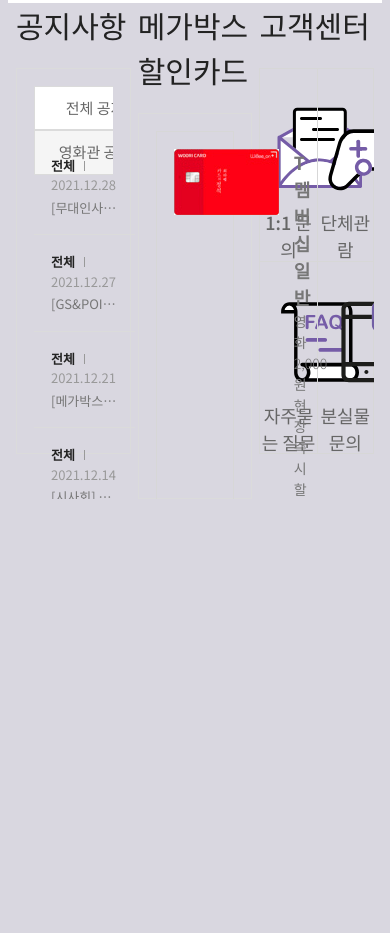
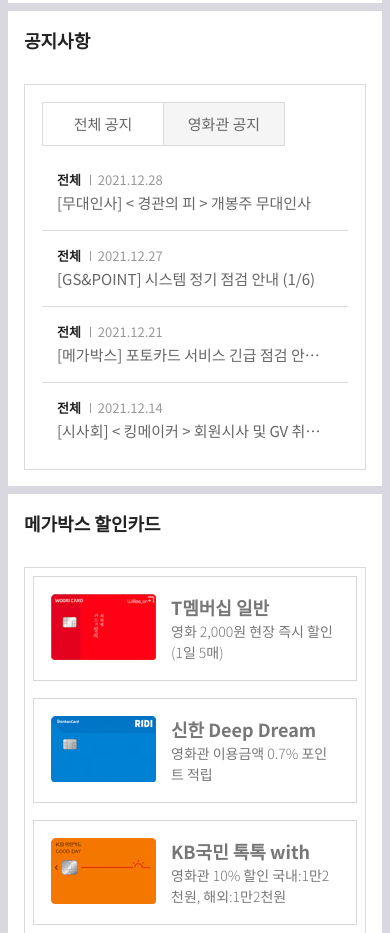
Before and after one commit to lyrical1112/megabox, a plain HTML site: page index.html in a window 390 px wide. Shown: the part 2464-3397 px from the top of the page. Before the commit the page ends 2963 px from the top, so only its background shows below. Drawn offline with Linux system fonts and the light colour scheme.

Commit message:
헬프영역 반응형, 공지사항 탭메뉴, 스킵메뉴

```diff
--- a/assets/css/style.css
+++ b/assets/css/style.css
@@ -1,4 +1,28 @@
 @charset "utf-8";
+
+/* 스킵 메뉴 */
+#skip {
+    position: relative;
+}
+
+#skip a {
+    position: absolute;
+    left: 0;
+    top: -40px;
+    width: 140px;
+    line-height: 30px;
+    border: 1px solid #fff;
+    color: #fff;
+    text-align: center;
+    background: #333;
+}
+
+#skip a:active,
+#skip a:focus {
+    top: 0;
+}
+
+
 
 /* 레이아웃 */
 #header {
@@ -718,12 +742,14 @@
 /* 헬프 */
 .help {
     overflow: hidden;
+    padding-bottom: 200px;
 }
 
 .help article {
     float: left;
     width: 32%;
     margin-right: 2%;
+    height: 350px;
 }
 
 .help article>div {
@@ -786,7 +812,7 @@
     width: 100%;
     box-sizing: border-box;
     text-align: left;
-    padding: 17px;
+    padding: 15px;
     border-bottom: 1px solid #dbdbdb;
 }
 
@@ -816,6 +842,12 @@
 .notice ul li ul li dd {
     padding-top: 3px;
     color: #777;
+}
+
+.notice ul li ul li a {
+    border: 0;
+    padding: 0;
+    width: 100%;
     overflow: hidden;
     text-overflow: ellipsis;
     white-space: nowrap;
@@ -824,6 +856,7 @@
 /* 할인카드 */
 .card {
     padding: 17px;
+    height: auto !important;
 }
 
 .card ul li {
@@ -835,6 +868,10 @@
     box-sizing: border-box;
 }
 
+.card ul li:last-child {
+    margin-bottom: 0px;
+}
+
 .card ul li span {
     position: absolute;
     left: 17px;
@@ -964,6 +1001,44 @@
 
     .banner_menu .bm_right ul:first-child {
         display: none;
+    }
+
+    .help article.help_box1 {
+        width: 49%;
+        margin-right: 2%;
+    }
+
+    .help article.help_box2 {
+        width: 49%;
+        margin-right: 0%;
+    }
+
+    .help article.help_box3 {
+        width: 100%;
+        margin-top: 2%;
+    }
+
+    .help article {
+        height: auto;
+    }
+
+    .service li {
+        width: 25%;
+        height: auto;
+    }
+
+    .service li:nth-child(1) {
+        border-bottom: 1px solid #d7d7d7;
+    }
+
+    .service li:nth-child(2) {
+        border-right: 0;
+        border-bottom: 1px solid #d7d7d7;
+    }
+
+    .service li a strong {
+        padding-bottom: 10%;
+        display: block;
     }
 }
 
@@ -1170,6 +1245,59 @@
 
     .new .new_right {
         padding: 24px;
+    }
+
+    #help .row {
+        padding: 0 24px;
+    }
+
+    .help {
+        padding-bottom: 24px;
+    }
+
+    .help article.help_box1 {
+        width: 100%;
+        padding: 24px;
+        background: #fff;
+        margin-right: 0;
+        margin-top: 24px;
+        box-sizing: border-box;
+    }
+
+    .help article.help_box2 {
+        width: 100%;
+        padding: 24px;
+        background: #fff;
+        margin-right: 0;
+        margin-top: 24px;
+        box-sizing: border-box;
+    }
+
+    .help article.help_box3 {
+        width: 100%;
+        background: #fff;
+        margin-top: 0;
+        margin-top: 24px;
+    }
+
+    .help article h3 {
+        font-size: 24px;
+        font-weight: 700;
+        height: 27px;
+        margin-bottom: 20px;
+        padding-bottom: 10px;
+    }
+
+    .help article.help_box3 h3 {
+        display: none;
+    }
+
+    .help article.help_box3>div {
+        height: auto;
+    }
+
+    .service li {
+        border: 0;
     }
 }
 
@@ -1400,6 +1528,48 @@
     .new .new_right .select .s2 {
         width: 100%;
     }
+
+    #help .row {
+        padding: 0 8px;
+    }
+
+    .help {
+        padding-bottom: 8px;
+    }
+
+    .help article.help_box1 {
+        margin-top: 8px;
+        padding: 16px;
+    }
+
+    .help article.help_box2 {
+        margin-top: 8px;
+        padding: 16px;
+    }
+
+    .help article.help_box3 {
+        margin-top: 8px;
+    }
+
+    .help article h3 {
+        font-size: 18px;
+    }
+
+    .card {
+        padding: 8px;
+    }
+
+    .service li {
+        width: 50%;
+    }
+
+    .service li:nth-child(1) {
+        border-right: 1px solid #d7d7d7;
+    }
+
+    .service li:nth-child(3) {
+        border-right: 1px solid #d7d7d7;
+    }
 }
 
 @media (max-width:480px) {}
@@ -1408,4 +1578,25 @@
     .movie_title li a {
         margin-right: 9px;
     }
-}
+
+    .notice {
+        padding: 8px;
+    }
+
+    .notice ul li a {
+        padding: 5px 10px;
+    }
+
+    .notice ul li ul {
+        left: 9px;
+        top: 56px;
+    }
+
+    .notice ul li ul li {
+        padding: 8px;
+    }
+
+    .help article>div {
+        height: 287px;
+    }
+}
--- a/assets/js/main.js
+++ b/assets/js/main.js
@@ -57,3 +57,22 @@ movBtn.click(function(e){
     movCont.css("display","none");
     movCont.eq(index).css("display","block");
 });
+
+// 공지사항 탭메뉴
+let tabMenu = $(".notice");
+
+// 컨텐츠 내용 숨기기
+tabMenu.find("ul > li > ul").hide();
+tabMenu.find("li.active > ul").show();
+
+function tabList(e) {
+    e.preventDefault(); //a태그의 #의 기능을 차단
+    let target = $(this);
+    target.next().show().parent("li").addClass("active").siblings("li").removeClass("active").find("ul").hide();
+    // 버튼을 클릭하면 ~ul을 보여주고
+    // 부모의 li태그에 클래스 추가하고
+    // 형제의 li태그에 클래스 제거하고
+    // 제거한 자식의 ul 태그를 숨겨준다
+}
+
+tabMenu.find("ul > li > a").click(tabList).focus(tabList);
--- a/index.html
+++ b/index.html
@@ -29,6 +29,13 @@
     <link href="https://fonts.googleapis.com/css2?family=Noto+Sans+KR:wght@100;300;400;500;700;900&display=swap" rel="stylesheet">
 </head>
 <body>
+    <!-- 스킵메뉴 -->
+    <div id="skip">
+        <a rel="bookmark" href="#movie">최신 영화 소식</a>
+        <a rel="bookmark" href="#event">새로운 이벤트</a>
+        <a rel="bookmark" href="#new">새로운 영화</a>
+    </div>
+
     <!-- 헤더 -->
     <header id="header">
         <div class="container">
@@ -1004,54 +1011,54 @@
                                         <li>
                                             <dl>
                                                 <dt><strong class="bar">전체</strong> <em>2021.12.28</em> </dt>
-                                                <dd>[무대인사] &lt; 경관의 피 &gt; 개봉주 무대인사</dd>
+                                                <dd><a href="#">[무대인사] &lt; 경관의 피 &gt; 개봉주 무대인사</a></dd>
                                             </dl>
                                         </li>
                                         <li>
                                             <dl>
                                                 <dt><strong class="bar">전체</strong> <em>2021.12.27</em> </dt>
-                                                <dd>[GS&POINT] 시스템 정기 점검 안내 (1/6)</dd>
+                                                <dd><a href="#">[GS&POINT] 시스템 정기 점검 안내 (1/6)</a></dd>
                                             </dl>
                                         </li>
                                         <li>
                                             <dl>
                                                 <dt><strong class="bar">전체</strong> <em>2021.12.21</em> </dt>
-                                                <dd>[메가박스] 포토카드 서비스 긴급 점검 안내 (12/22)</dd>
+                                                <dd><a href="#">[메가박스] 포토카드 서비스 긴급 점검 안내 (12/22)</a></dd>
                                             </dl>
                                         </li>
                                         <li>
                                             <dl>
                                                 <dt><strong class="bar">전체</strong> <em>2021.12.14</em> </dt>
-                                                <dd>[시사회] &lt; 킹메이커 &gt; 회원시사 및 GV 취소 안내</dd>
+                                                <dd><a href="#">[시사회] &lt; 킹메이커 &gt; 회원시사 및 GV 취소 안내</a></dd>
                                             </dl>
                                         </li>
                                     </ul>
                                 </li>
                                 <li>
                                     <a href="#">영화관 공지</a>
-                                    <ul style="display: none;">
+                                    <ul>
                                         <li>
                                             <dl>
                                                 <dt><strong class="bar">서울</strong> <em>2021.12.27</em> </dt>
-                                                <dd>[목동] 12월 26일 순간정전으로 인한 상영중단 및 취소 안내</dd>
+                                                <dd><a href="#">[목동] 12월 26일 순간정전으로 인한 상영중단 및 취소 안내</a></dd>
                                             </dl>
                                         </li>
                                         <li>
                                             <dl>
                                                 <dt><strong class="bar">인천</strong> <em>2021.12.19</em> </dt>
-                                                <dd>[송도] 12월 18일 순간정전으로 의한 상영중단 고객 안내</dd>
+                                                <dd><a href="#">[송도] 12월 18일 순간정전으로 의한 상영중단 고객 안내</a></dd>
                                             </dl>
                                         </li>
                                         <li>
                                             <dl>
                                                 <dt><strong class="bar">울산</strong> <em>2021.12.13</em> </dt>
-                                                <dd>[울산] 제 1회 울산국제영화제 상영 안내</dd>
+                                                <dd><a href="#">[울산] 제 1회 울산국제영화제 상영 안내</a></dd>
                                             </dl>
                                         </li>
                                         <li>
                                             <dl>
                                                 <dt><strong class="bar">경기도</strong> <em>2021.11.30</em> </dt>
-                                                <dd>[남양주현대아울렛 스페이스원] 영화 관람요금 변경 안내</dd>
+                                                <dd><a href="#">[남양주현대아울렛 스페이스원] 영화 관람요금 변경 안내</a></dd>
                                             </dl>
                                         </li>
                                     </ul>
@@ -1080,7 +1087,7 @@
                                 <li>
                                     <a href="#">
                                         <span><img src="assets/img/card03.jpg" srcset="assets/img/card03@2.jpg 2x" alt="card"></span>
-                                        <strong>KB국민 톡톡 with카드</strong>
+                                        <strong>KB국민 톡톡 with</strong>
                                         <em>영화관 10% 할인 국내:1만2천원, 해외:1만2천원</em>
                                     </a>
                                 </li>
```
